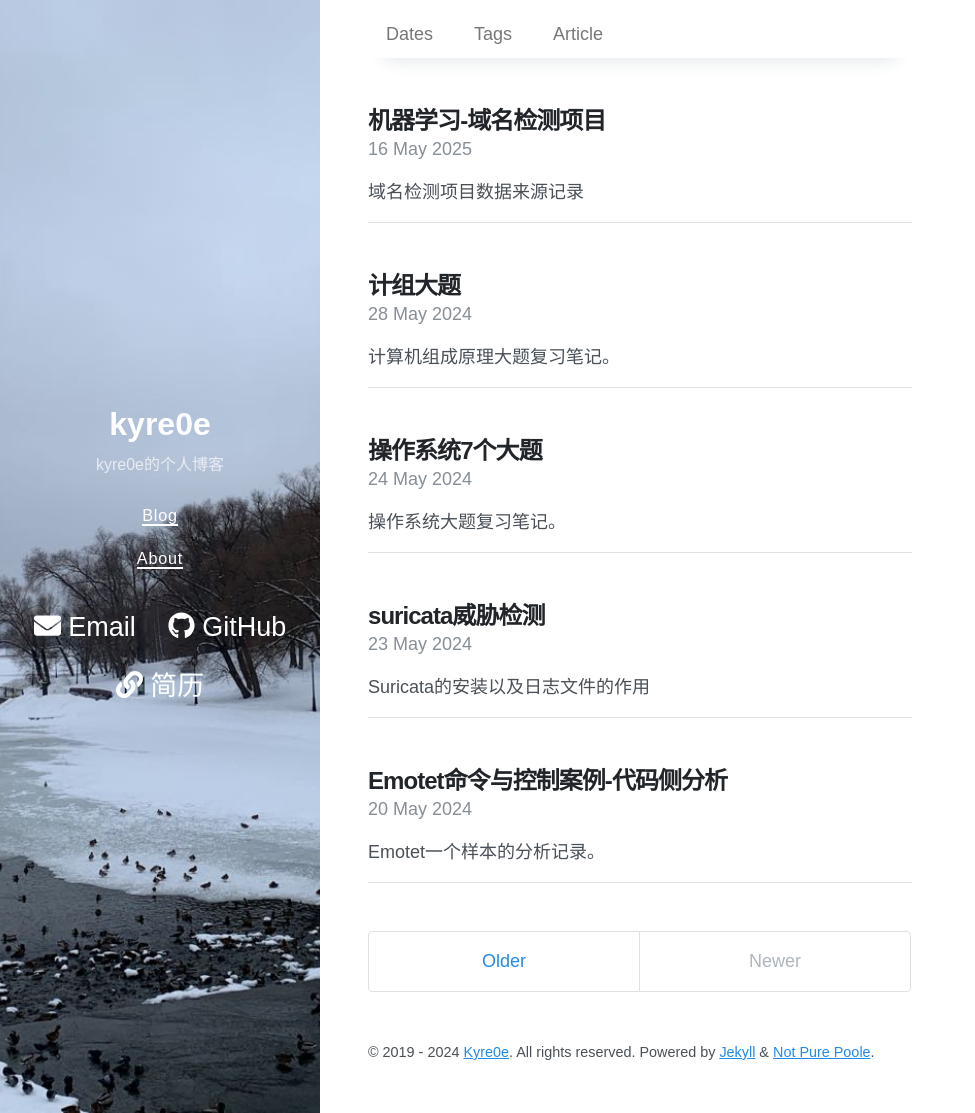
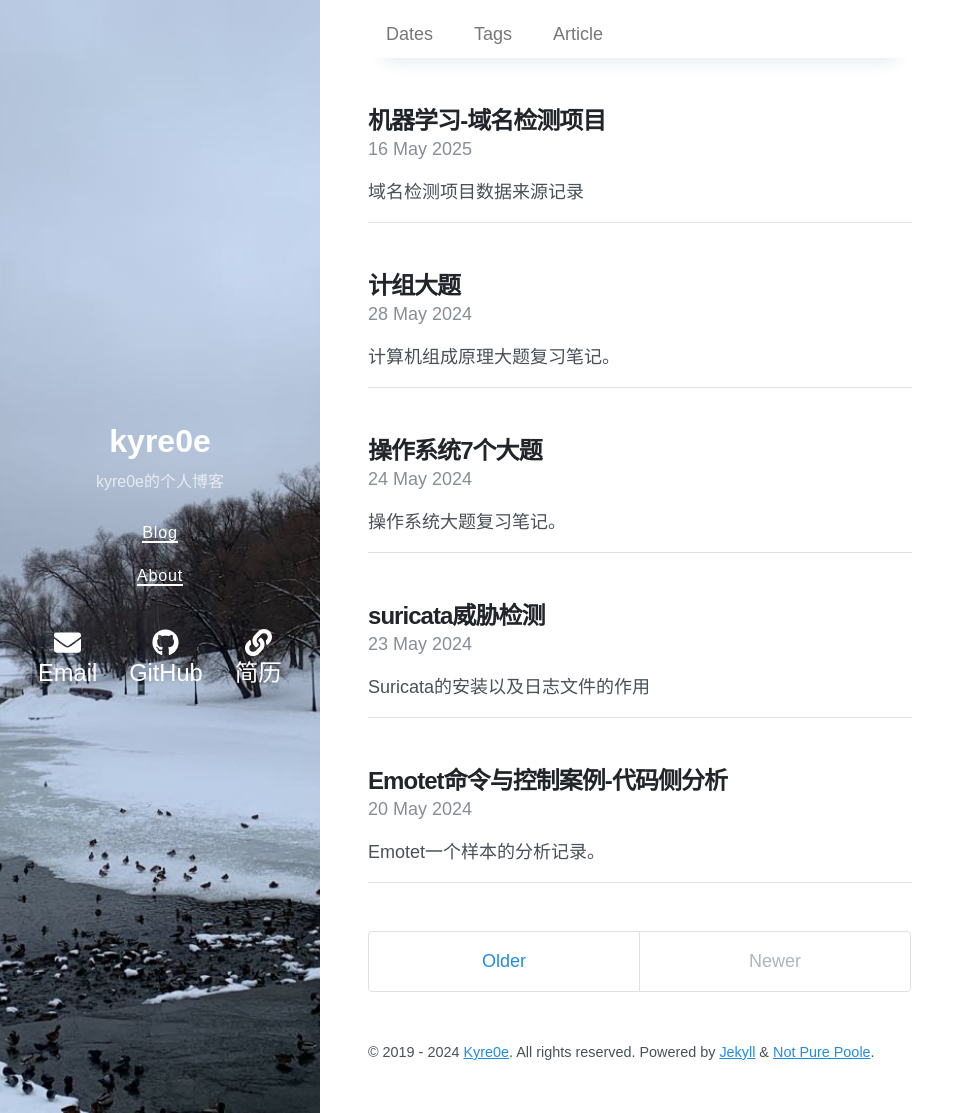
Before and after one commit to Kyre0ee/Kyre0ee.github.io, a Jekyll site: the page built from index.html, in a window 1280 px wide and 1113 px high. Shown: the whole window, without its empty margins (0-975 px from the left). Built offline with Jekyll 4.4.1, drawn with Linux system fonts in a browser that asks for light colours; nearby versions of some CDN libraries; the list of posts is cut into pages by our own code.

Commit message:
Update styles.scss

```diff
--- a/assets/styles.scss
+++ b/assets/styles.scss
@@ -52,3 +52,19 @@
     margin-left: var(--spacer);
   }
 }
+.social-icon {
+  display: flex;
+  flex-direction: column;
+  align-items: center;
+  text-decoration: none; /* 去除默认的下划线 */
+  color: inherit; /* 使文本颜色继承父元素的颜色 */
+}
+
+.social-icon i {
+  font-size: 1.5em; /* 根据需要调整图标大小 */
+}
+
+.social-icon span {
+  margin-top: 0.5em; /* 根据需要调整图标和文本之间的间距 */
+  font-size: 0.875em; /* 根据需要调整文本大小 */
+}
```
